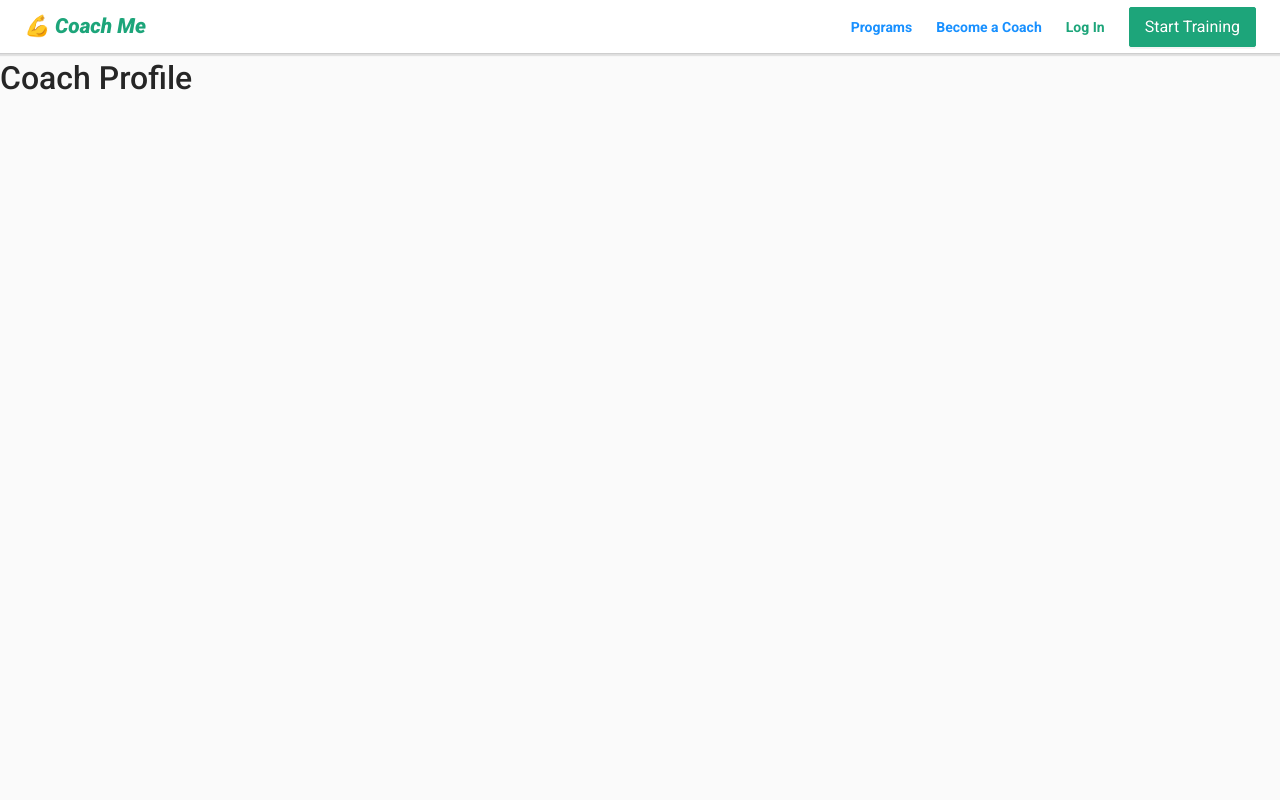
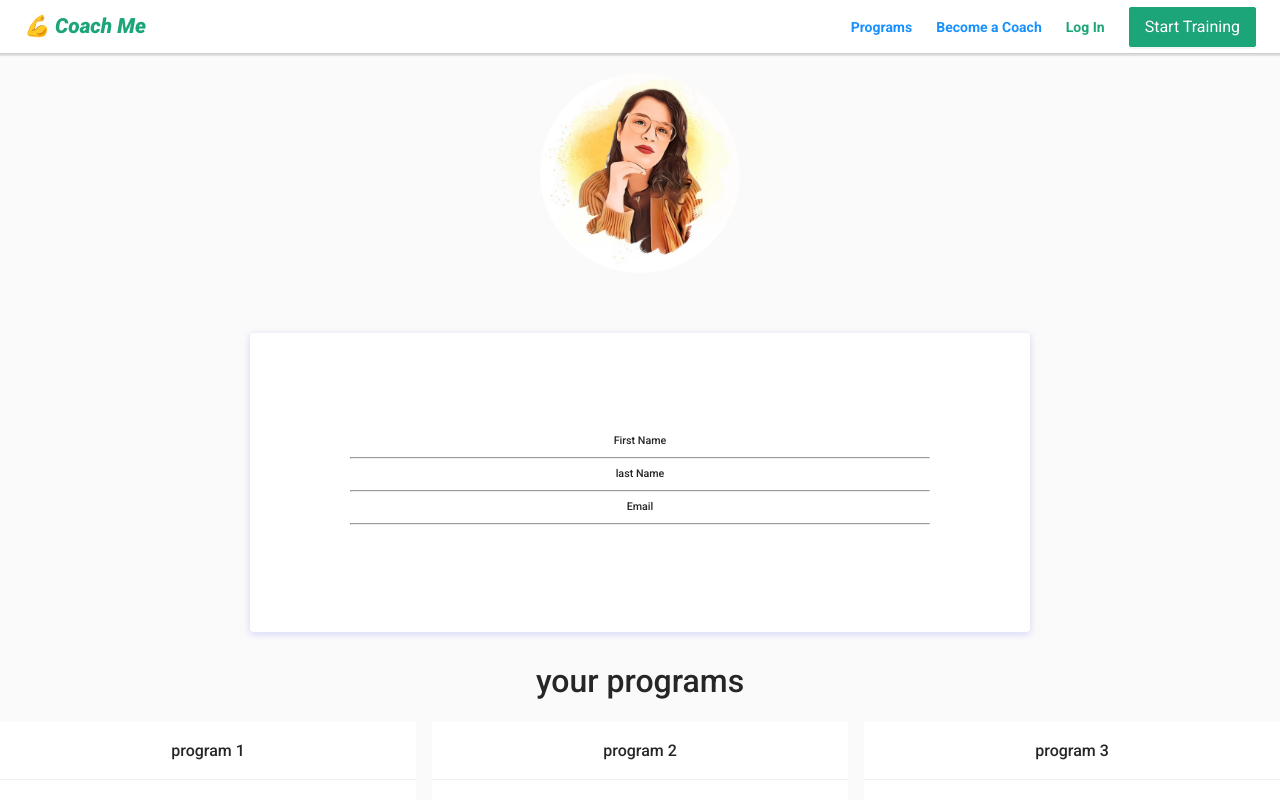
Before and after one commit to azizbouchrit/coachme-client, a React (Create React App) app: page /coach/1 in a window 1280 px wide. Shown: the top 800 px of the page. Built offline with nearby package versions, Linux system fonts and the light colour scheme.

Commit message:
stepper and profile

```diff
--- a/src/components/CoachProfile/CoachProfile.jsx
+++ b/src/components/CoachProfile/CoachProfile.jsx
@@ -1,7 +1,86 @@
+import React, { useEffect, useReducer, useState } from 'react'
+import { Card, Col, Row } from 'antd'
+import profileImg from '../../assets/images/profile.jpeg' // with require
 const CoachProfile = () => {
+  const [user, setUser] = useState(false)
+
+  useEffect(() => {
+    const user = JSON.parse(localStorage.getItem('user'))
+    if (user) setUser(user)
+    console.log(user)
+  }, [])
+
   return (
-    <h1>Coach Profile</h1>
-   );
+    <div className='member-profile-page'>
+      <div className='d-flex flex-column align-items-center text-center'>
+        <img src={profileImg} style={{width: '200px'}} className='img-responsive' alt='' />
+      </div>
+      <h1>{user.username}</h1>
+
+      <div className='col-md-8'>
+        <div className='card mb-3'>
+          <div className='card-body'>
+            <div className='row'>
+              <div className='col-sm-3'>
+                <h6 className='mb-0'>First Name</h6>
+                <div className='col-sm-9 text-secondary'>{user.firstName}</div>
+              </div>
+              <hr></hr>
+            </div>
+            <div className='row'>
+              <div className='col-sm-3'>
+                <h6 className='mb-0'>last Name</h6>
+                <div class='col-sm-9 text-secondary'>{user.lastName}</div>
+              </div>
+              <hr></hr>
+            </div>
+            <div className='row'>
+              <div className='col-sm-3'>
+                <h6 className='mb-0'>Email</h6>
+                <div class='col-sm-9 text-secondary'>{user.email}</div>
+              </div>
+              <hr></hr>
+            </div>
+          </div>
+        </div>
+      </div>
+      <div className='programms-coach'>
+        <h1> your programs</h1>
+        <div className='site-card-wrapper'>
+          <Row gutter={16}>
+            <Col span={8}>
+              <Card title=' program 1 ' bordered={false}>
+                Welcome to a 7-week journey towards improved fitness and better
+                health. Our 7-week fitness program is a research-based and
+                time-efficient way to boost your health, and it fits both those
+                who hate and those who love exercise.
+              </Card>
+            </Col>
+            <Col span={8}>
+              <Card title='program 2' bordered={false}>
+                Aerobic activity, also known as cardio or endurance activity, is
+                the cornerstone of most fitness training programs. Aerobic
+                activity or exercise causes you to breathe faster and more
+                deeply, which maximizes the amount of oxygen in your blood. Your
+                heart will beat faster, which increases blood flow to your
+                muscles and back to your lungs.
+              </Card>
+            </Col>
+            <Col span={8}>
+              <Card title='program 3' bordered={false}>
+                Muscular fitness is another key component of a fitness training
+                program. Strength training can help you increase bone strength
+                and muscular fitness, and it can help you manage or lose weight.
+                It can also improve your ability to do everyday activities. Aim
+                to include strength training of all the major muscle groups into
+                your fitness routine at least twice a week.
+              </Card>
+            </Col>
+          </Row>
+        </div>
+      </div>
+    </div>
+  )
 }
 
-export default CoachProfile;
+export default CoachProfile
--- /dev/null
+++ b/src/components/MemberProfile/MemberProfile.css
@@ -0,0 +1,52 @@
+.profile-sidebar {
+  padding: 20px 0 10px 0;
+  background: #fff;
+}
+.profile-userpic , .img-responsive {
+  float: none;
+  margin: 0 auto;
+  width: 50%;
+  height: 50%;
+  -webkit-border-radius: 50% !important;
+  -moz-border-radius: 50% !important;
+  border-radius: 50% !important;
+}
+.member-profile-page{
+  margin: 20px 0;
+  text-align: center;
+}
+.profile-usertitle {
+  text-align: center;
+  margin-top: 20px;
+}
+
+.profile-usertitle-email {
+  color: #5b9bd1;
+  font-size: 12px;
+  font-weight: 600;
+  margin-bottom: 15px;
+}
+
+.col-md-8 {
+margin-top: 60px;
+margin-right: 250px;
+margin-left: 250px;
+}
+.card-body {
+  flex: 1 1 auto;
+  min-height: 1px;
+  padding: 100px ;
+}
+.card {
+position: relative;
+display: flex;
+flex-direction: column;
+min-width: 0;
+word-wrap: break-word;
+background-color: #fff;
+background-clip: border-box;
+border: 0 solid transparent;
+border-radius: .25rem;
+margin-bottom: 1.5rem;
+box-shadow: 0 2px 6px 0 rgb(218 218 253 / 65%), 0 2px 6px 0 rgb(206 206 238 / 54%);
+}
--- a/src/components/MemberProfile/MemberProfile.jsx
+++ b/src/components/MemberProfile/MemberProfile.jsx
@@ -1,5 +1,52 @@
+import React from 'react'
+import './MemberProfile.css'
+import { useEffect, useState } from 'react'
+import profileImg from '../../assets/images/mekki.jpg' // with require
+
 const MemberProfile = () => {
-  return ( <h1>MemberProfile</h1> );
+  const [user, setUser] = useState(false)
+
+  useEffect(() => {
+    const user = JSON.parse(localStorage.getItem('user'))
+    if (user) setUser(user)
+    console.log(user)
+  }, [])
+
+  return (
+    <div className='member-profile-page'>
+      <div className='d-flex flex-column align-items-center text-center'>
+        <img src={profileImg} style={{width: '200px'}} className='img-responsive' alt='' />
+      </div>
+      <h1>{user.username}</h1>
+      <div className='col-md-8'>
+        <div className='card mb-3'>
+          <div className='card-body'>
+            <div className='row'>
+              <div className='col-sm-3'>
+                <h6 className='mb-0'>First Name</h6>
+                <div className='col-sm-9 text-secondary'>{user.firstName}</div>
+              </div>
+              <hr></hr>
+            </div>
+            <div className='row'>
+              <div className='col-sm-3'>
+                <h6 className='mb-0'>last Name</h6>
+                <div class='col-sm-9 text-secondary'>{user.lastName}</div>
+              </div>
+              <hr></hr>
+            </div>
+            <div className='row'>
+              <div className='col-sm-3'>
+                <h6 className='mb-0'>Email</h6>
+                <div className='col-sm-9 text-secondary'>{user.email}</div>
+              </div>
+              <hr></hr>
+            </div>
+          </div>
+        </div>
+      </div>
+    </div>
+  )
 }
 
-export default MemberProfile;
+export default MemberProfile
--- a/src/components/Signup/Signup.jsx
+++ b/src/components/Signup/Signup.jsx
@@ -14,7 +14,7 @@ const Login = () => {
     if (data) {
       localStorage.setItem("token", data.token)
       localStorage.setItem("user", JSON.stringify(data.user))
-      history.push("/onboarding")
+      window.location.href = "/onboarding"
     }
   }
 
--- a/src/components/navbar/ProfileAvatar.jsx
+++ b/src/components/navbar/ProfileAvatar.jsx
@@ -25,16 +25,18 @@ class ProfileAvatar extends Component {
   }
 
   handleClick () {
-    if (!this.state.showProfileDropdown) {
-      // attach/remove event handler
-      document.addEventListener('click', this.handleOutsideClick, false)
-    } else {
-      document.removeEventListener('click', this.handleOutsideClick, false)
-    }
+    // if (!this.state.showProfileDropdown) {
+    //   // attach/remove event handler
+    //   document.addEventListener('click', this.handleOutsideClick, false)
+    // } else {
+    //   document.removeEventListener('click', this.handleOutsideClick, false)
+    // }
 
-    this.setState(prevState => ({
-      showProfileDropdown: !prevState.showProfileDropdown
-    }))
+    // this.setState(prevState => ({
+    //   showProfileDropdown: !prevState.showProfileDropdown
+    localStorage.clear()
+    window.location.href = "/"
+    // }))
   }
 
   handleOutsideClick (e) {
@@ -59,13 +61,10 @@ class ProfileAvatar extends Component {
         <div
           className='navbar-avatar'
           onClick={this.handleClick}
-          style={
-            user.avatar
-              ? {
-                  backgroundImage: 'url(' + user.avatar + ')'
-                }
-              : { backgroundColor: 'var(--primary)' }
-          }
+          style={{
+            // backgroundImage: 'url(' + user.avatar + ')'
+            backgroundColor: 'var(--primary)'
+          }}
         >
           {user && (
             <span>
--- a/src/components/stepper/Step2.js
+++ b/src/components/stepper/Step2.js
@@ -10,6 +10,7 @@ const Step2 = props => {
 
   const onChange = e => {
     console.log('radio checked', e.target.value);
+    localStorage.setItem("onboardingData", JSON.stringify({ goal: e.target.value }))
   };
 
   return (
@@ -19,11 +20,11 @@ const Step2 = props => {
         <p>
           <Radio.Group onChange={onChange}>
             <p>
-      <Radio value={1}>Tone you up</Radio></p>
+              <Radio value="BUILD_MUSCLE">Tone you up</Radio></p>
             <p>
-      <Radio value={2}>Be in good shape</Radio></p>
+              <Radio value="MAINTAIN">Be in good shape</Radio></p>
             <p>
-      <Radio value={3}>Losing weight</Radio></p>
+              <Radio value="LOOSE_WEIGHT">Losing weight</Radio></p>
           </Radio.Group>
         </p>
 
--- a/src/components/stepper/Step3.js
+++ b/src/components/stepper/Step3.js
@@ -10,6 +10,9 @@ const Step3 = props => {
 
   const onChange = e => {
     console.log('radio checked', e.target.value);
+    const onboardingData = JSON.parse(localStorage.getItem("onboardingData"))
+    localStorage.setItem("onboardingData", JSON.stringify({...onboardingData, level: e.target.value }))
+
   };
 
   return (
--- a/src/components/stepper/Step4.js
+++ b/src/components/stepper/Step4.js
@@ -10,6 +10,10 @@ const Step4 = props => {
 
     const onChange = e => {
         console.log('radio checked', e.target.value);
+        console.log('radio checked', e.target.value);
+        const onboardingData = JSON.parse(localStorage.getItem("onboardingData"))
+        localStorage.setItem("onboardingData", JSON.stringify({...onboardingData, days: e.target.value }))
+
     };
 
     return (
@@ -19,11 +23,18 @@ const Step4 = props => {
                 <p>
                     <Radio.Group onChange={onChange}>
                         <p>
-        <Radio value={1}>One day</Radio></p>
+                            <Radio value={1}>One day</Radio>
+                        </p>
+
                         <p>
-        <Radio value={2}>Two days</Radio></p>
+                            <Radio value={3}>Three days</Radio>
+                        </p>
                         <p>
-        <Radio value={3}>Three days</Radio></p>
+                            <Radio value={4}>Four days</Radio>
+                        </p>
+                        <p>
+                            <Radio value={5}>Five days</Radio>
+                        </p>
                     </Radio.Group>
                 </p>
 
```
Also changed, not shown: src/components/stepper/Step1.js (+27 -10 lines), src/assets/images/mekki.jpg (added), src/assets/images/profile.jpeg (added). Lines whose indentation alone changed are shown as unchanged.
